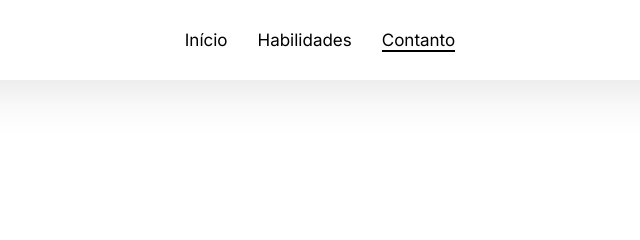
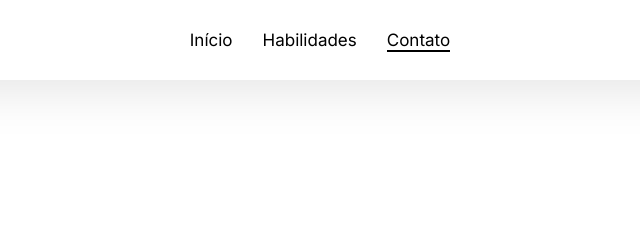
Before and after one commit to TiagoEstetele/trabalho-unip-desenvolvimento-web, a plain HTML site: page contato.html in a window 1280 px wide. Shown: the top 240 px of the page, 320-960 px from the left. Drawn offline with Linux system fonts and the light colour scheme.

Commit message:
fix html

```diff
--- a/contato.html
+++ b/contato.html
@@ -21,7 +21,7 @@
                     <a href="habilidades.html">Habilidades</a>
                 </li>
                 <li>
-                    <a href="contato.html">Contanto</a>
+                    <a href="contato.html">Contato</a>
                 </li>
             </ul>
         </nav>
```
Also changed, not shown: habilidades.html (+1 -1 lines), index.html (+1 -1 lines).
